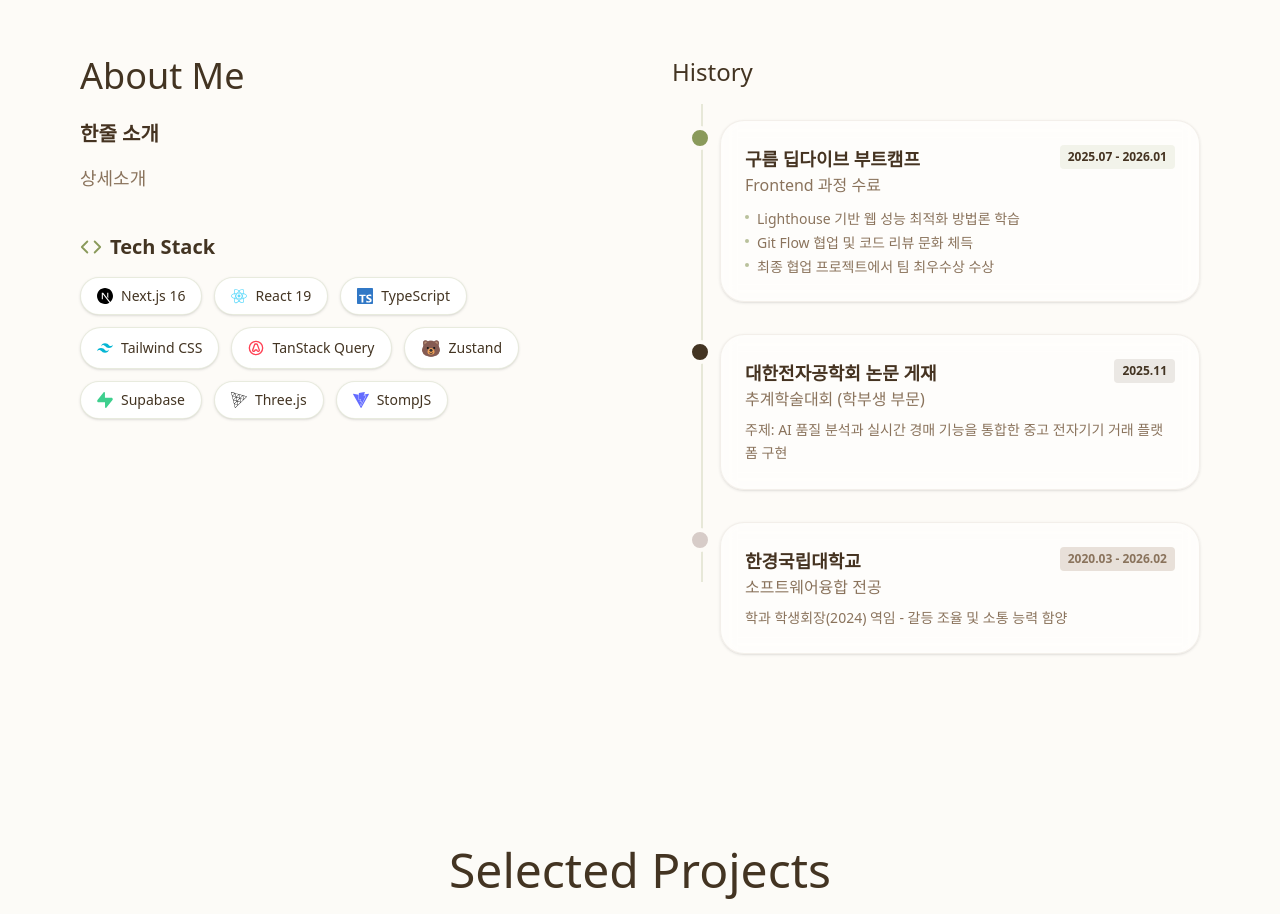
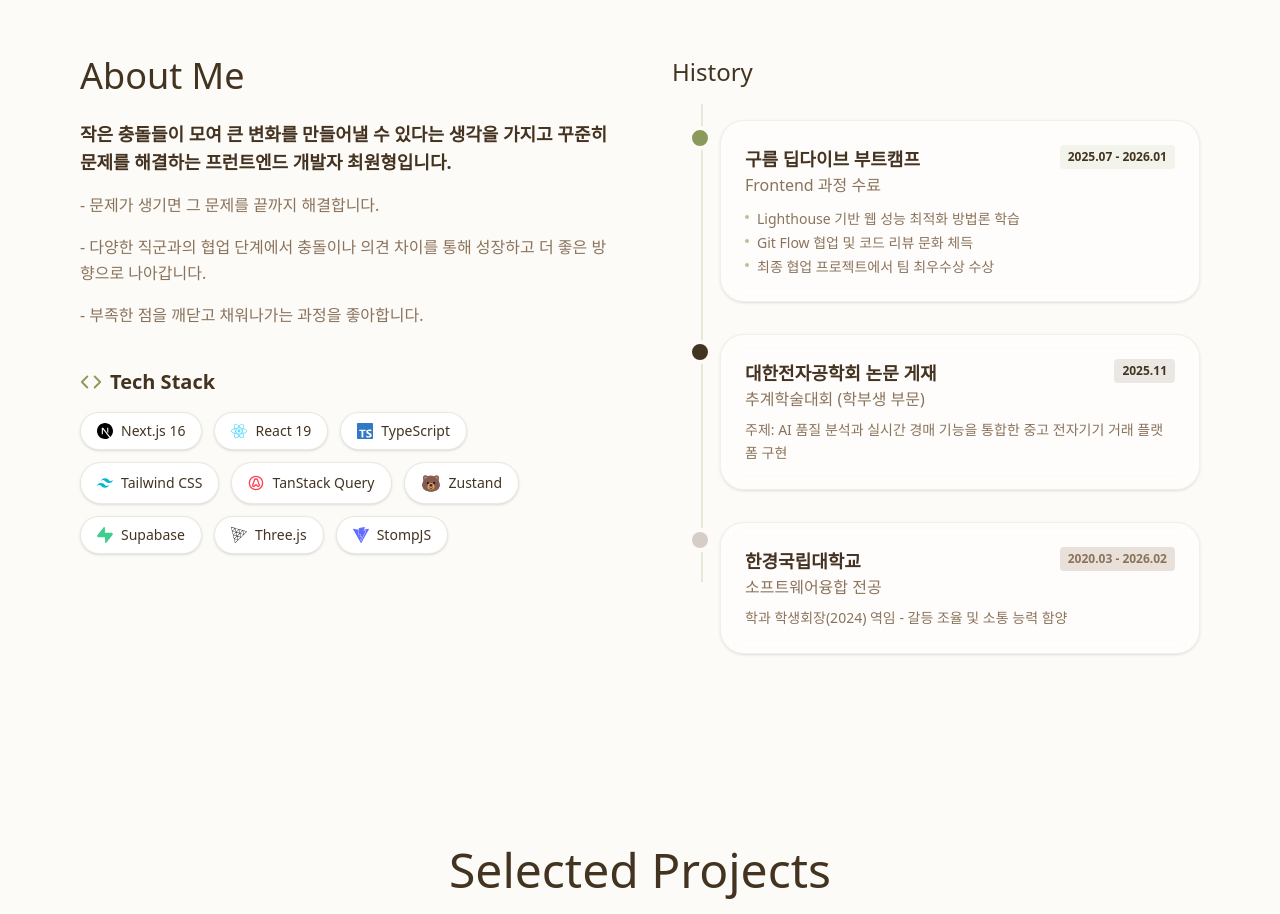
Before and after one commit to asdfdk123/chldnjsgud, a Next.js app: page / in a window 1280 px wide. Shown: the part 800-1714 px from the top of the page. Built offline with nearby package versions, Linux system fonts and the light colour scheme.

Commit message:
텍스트 업데이트

```diff
--- a/src/components/sections/About.tsx
+++ b/src/components/sections/About.tsx
@@ -17,32 +17,41 @@
 
 const getIcon = (name: string) => {
   switch (name) {
-    case 'Next.js 16': return <SiNextdotjs className="text-black" />;
-    case 'React 19':   return <SiReact className="text-[#61DAFB]" />;
-    case 'TypeScript': return <SiTypescript className="text-[#3178C6]" />;
-    case 'Tailwind CSS': return <SiTailwindcss className="text-[#06B6D4]" />;
-    case 'TanStack Query': return <TbBrandOauth className="text-[#FF4154]" />;
-    case 'Zustand':    return <span className="text-base">🐻</span>;
-    case 'Supabase':   return <SiSupabase className="text-[#3ECF8E]" />;
-    case 'Three.js':   return <SiThreedotjs className="text-black" />;
-    case 'StompJS':    return <SiVite className="text-[#646CFF]" />;
-    default:           return <Code size={15} />;
+    case 'Next.js 16':
+      return <SiNextdotjs className="text-black" />;
+    case 'React 19':
+      return <SiReact className="text-[#61DAFB]" />;
+    case 'TypeScript':
+      return <SiTypescript className="text-[#3178C6]" />;
+    case 'Tailwind CSS':
+      return <SiTailwindcss className="text-[#06B6D4]" />;
+    case 'TanStack Query':
+      return <TbBrandOauth className="text-[#FF4154]" />;
+    case 'Zustand':
+      return <span className="text-base">🐻</span>;
+    case 'Supabase':
+      return <SiSupabase className="text-[#3ECF8E]" />;
+    case 'Three.js':
+      return <SiThreedotjs className="text-black" />;
+    case 'StompJS':
+      return <SiVite className="text-[#646CFF]" />;
+    default:
+      return <Code size={15} />;
   }
 };
 
 export function About() {
-  const leftRef  = useRef<HTMLDivElement>(null);
+  const leftRef = useRef<HTMLDivElement>(null);
   const rightRef = useRef<HTMLDivElement>(null);
-  const techRef  = useRef<HTMLDivElement>(null);
+  const techRef = useRef<HTMLDivElement>(null);
 
-  const leftInView  = useInView(leftRef,  { once: true, margin: '-60px' });
+  const leftInView = useInView(leftRef, { once: true, margin: '-60px' });
   const rightInView = useInView(rightRef, { once: true, margin: '-60px' });
-  const techInView  = useInView(techRef,  { once: true, margin: '-40px' });
+  const techInView = useInView(techRef, { once: true, margin: '-40px' });
 
   return (
     <section id="about" className="bg-cream px-6 py-24 lg:px-20">
       <div className="mx-auto grid max-w-6xl items-start gap-16 md:grid-cols-2">
-
         {/* 왼쪽: 소개 + 기술스택 */}
         <div ref={leftRef} className="space-y-10">
           <motion.div
@@ -51,13 +60,20 @@
             transition={{ duration: 0.6, ease: 'easeOut' }}
           >
             <h2 className="text-coffee mb-6 font-serif text-4xl">About Me</h2>
-            <div className="text-muted-foreground space-y-4 text-lg leading-relaxed">
+            <div className="text-muted-foreground text-md space-y-4 leading-relaxed">
               <p>
-                <strong className="text-foreground mb-2 block text-xl">
-                  한줄 소개
+                <strong className="text-foreground mb-2 block text-lg">
+                  작은 충돌들이 모여 큰 변화를 만들어낼 수 있다는 생각을 가지고
+                  꾸준히 문제를 해결하는 프런트엔드 개발자 최원형입니다.
                 </strong>
               </p>
-              <p>상세소개</p>
+              <p>- 문제가 생기면 그 문제를 끝까지 해결합니다.</p>
+              <p>
+                {' '}
+                - 다양한 직군과의 협업 단계에서 충돌이나 의견 차이를 통해
+                성장하고 더 좋은 방향으로 나아갑니다.
+              </p>
+              <p> - 부족한 점을 깨닫고 채워나가는 과정을 좋아합니다.</p>
             </div>
           </motion.div>
 
@@ -78,10 +94,12 @@
                   animate={techInView ? { opacity: 1, scale: 1 } : {}}
                   transition={{ duration: 0.35, delay: i * 0.055 }}
                   whileHover={{ scale: 1.06, y: -2 }}
-                  className="border-sage/20 hover:border-sage hover:shadow-[0_4px_14px_rgba(138,154,91,0.2)] flex cursor-default items-center gap-2 rounded-full border bg-white px-4 py-2 shadow-sm transition-colors duration-200"
+                  className="border-sage/20 hover:border-sage flex cursor-default items-center gap-2 rounded-full border bg-white px-4 py-2 shadow-sm transition-colors duration-200 hover:shadow-[0_4px_14px_rgba(138,154,91,0.2)]"
                 >
                   <span className="text-base">{getIcon(tech)}</span>
-                  <span className="text-coffee text-sm font-medium">{tech}</span>
+                  <span className="text-coffee text-sm font-medium">
+                    {tech}
+                  </span>
                 </motion.div>
               ))}
             </div>
@@ -119,7 +137,7 @@
                 }`}
               />
 
-              <div className="card-warm bg-white/50 p-6 backdrop-blur-sm transition-all duration-300 hover:bg-white hover:-translate-y-0.5 hover:shadow-md">
+              <div className="card-warm bg-white/50 p-6 backdrop-blur-sm transition-all duration-300 hover:-translate-y-0.5 hover:bg-white hover:shadow-md">
                 <div className="mb-2 flex items-start justify-between">
                   <div>
                     <h4 className="text-lg font-bold">{item.title}</h4>
@@ -142,7 +160,7 @@
                   <ul className="text-muted-foreground mt-3 space-y-1 text-sm">
                     {item.description.map((desc, di) => (
                       <li key={di} className="flex gap-2">
-                        <span className="mt-1.5 h-1 w-1 flex-none rounded-full bg-sage/60" />
+                        <span className="bg-sage/60 mt-1.5 h-1 w-1 flex-none rounded-full" />
                         {desc}
                       </li>
                     ))}
```
